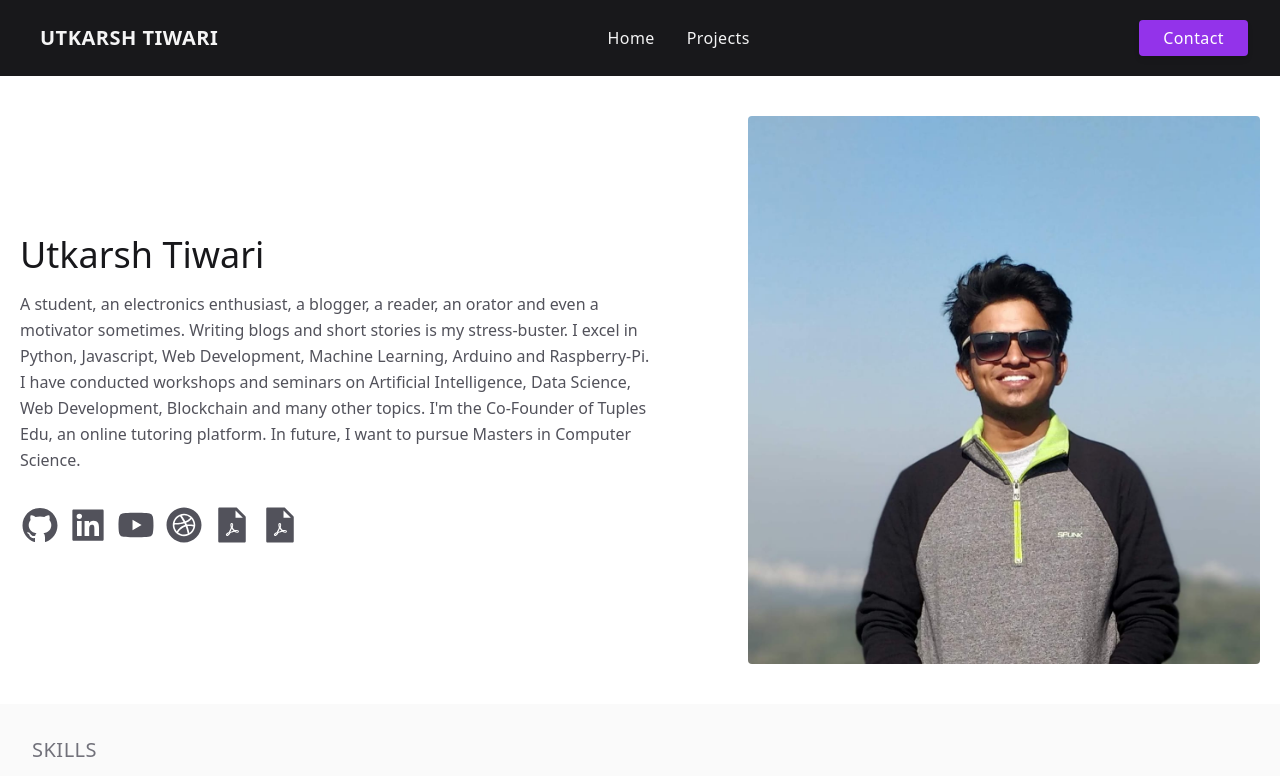
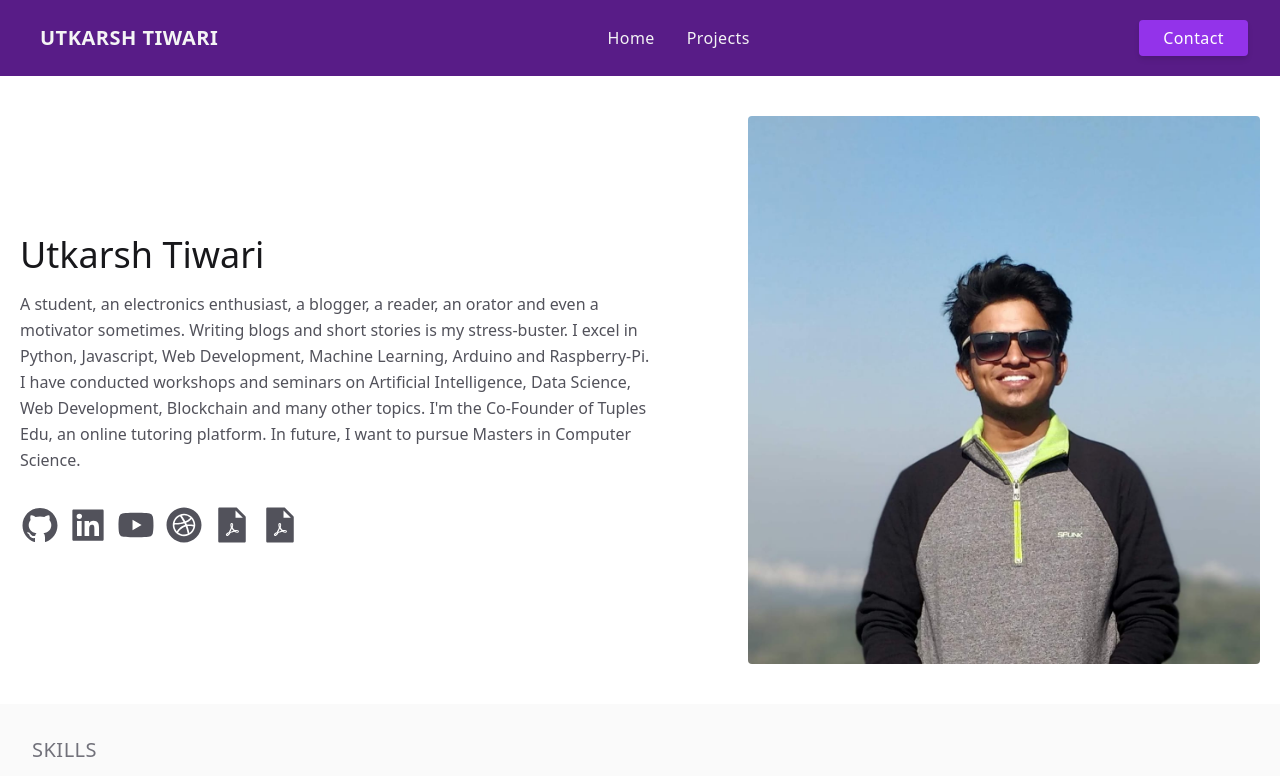
Before and after one commit to utk09/utk09.github.io, a React (Create React App) app: page / in a window 1280 px wide. Shown: the top 776 px of the page. Built offline with nearby package versions, Linux system fonts and the light colour scheme; a web font is replaced by a local one.

Commit message:
header color change

```diff
--- a/src/components/header.jsx
+++ b/src/components/header.jsx
@@ -5,7 +5,7 @@
   const [isMenuOpen, setIsMenuOpen] = useState(false);
 
   return (
-    <div className="bg-gray-900">
+    <div className="bg-purple-900">
       <div className="px-4 py-5 mx-auto sm:max-w-xl md:max-w-full lg:max-w-screen-xl md:px-24 lg:px-8">
         <div className="relative flex items-center justify-between">
           {/* <a
```
